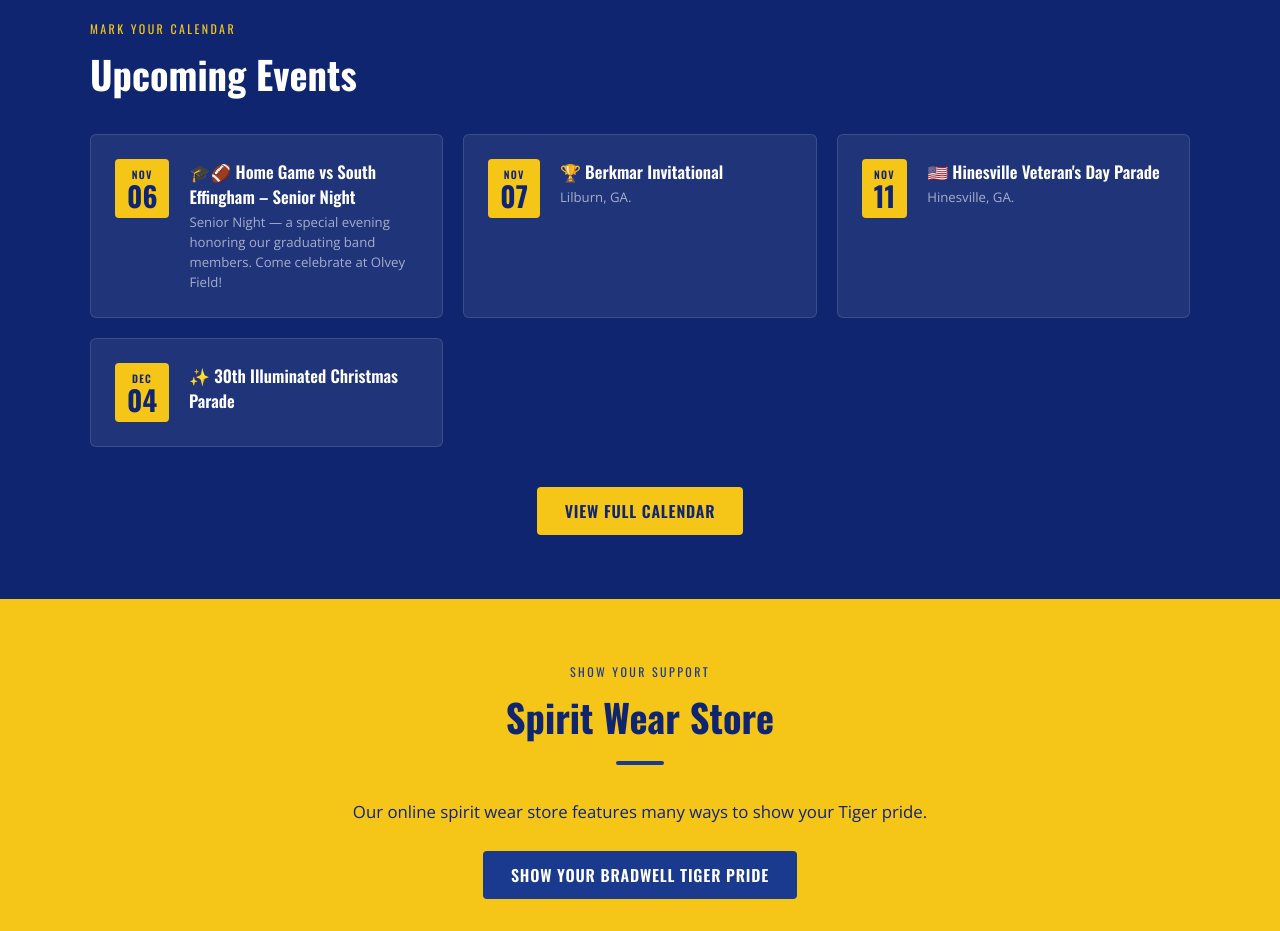
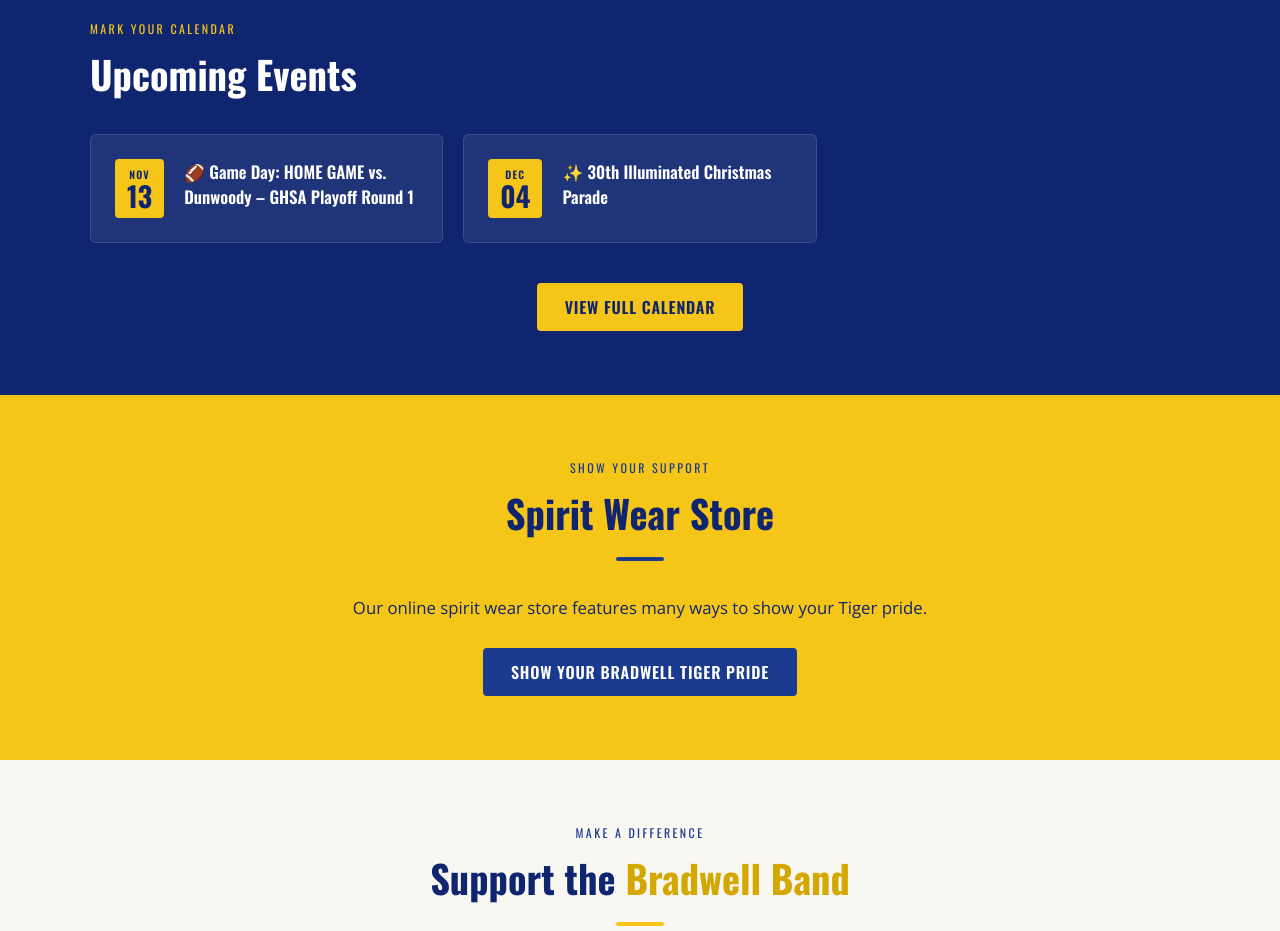
Before and after one commit to BIBandBoosters/BIBandBoosters.github.io, a plain HTML site: page index.html in a window 1280 px wide. Shown: the part 1380-2311 px from the top of the page. Drawn offline with nearby package versions, Linux system fonts and the light colour scheme.

Commit message:
Add files via upload

```diff
--- a/index.html
+++ b/index.html
@@ -340,26 +340,10 @@
       <h2 class="section-title">Upcoming Events</h2>
       <div class="events-grid">
         <div class="event-card">
-          <div class="event-date"><span class="month">Nov</span><span class="day">06</span></div>
+          <div class="event-date"><span class="month">Nov</span><span class="day">13</span></div>
           <div class="event-info">
-            <h3>🎓🏈 Home Game vs South Effingham – Senior Night</h3>
-            <p>Senior Night — a special evening honoring our graduating band members. Come celebrate at Olvey Field!</p>
-          </div>
-        </div>
-
-        <div class="event-card">
-          <div class="event-date"><span class="month">Nov</span><span class="day">07</span></div>
-          <div class="event-info">
-            <h3>🏆 Berkmar Invitational</h3>
-            <p>Lilburn, GA.</p>
-          </div>
-        </div>
-
-        <div class="event-card">
-          <div class="event-date"><span class="month">Nov</span><span class="day">11</span></div>
-          <div class="event-info">
-            <h3>🇺🇸 Hinesville Veteran's Day Parade</h3>
-            <p>Hinesville, GA.</p>
+            <h3>🏈 Game Day: HOME GAME vs. Dunwoody – GHSA Playoff Round 1</h3>
+            <p></p>
           </div>
         </div>
 
```
